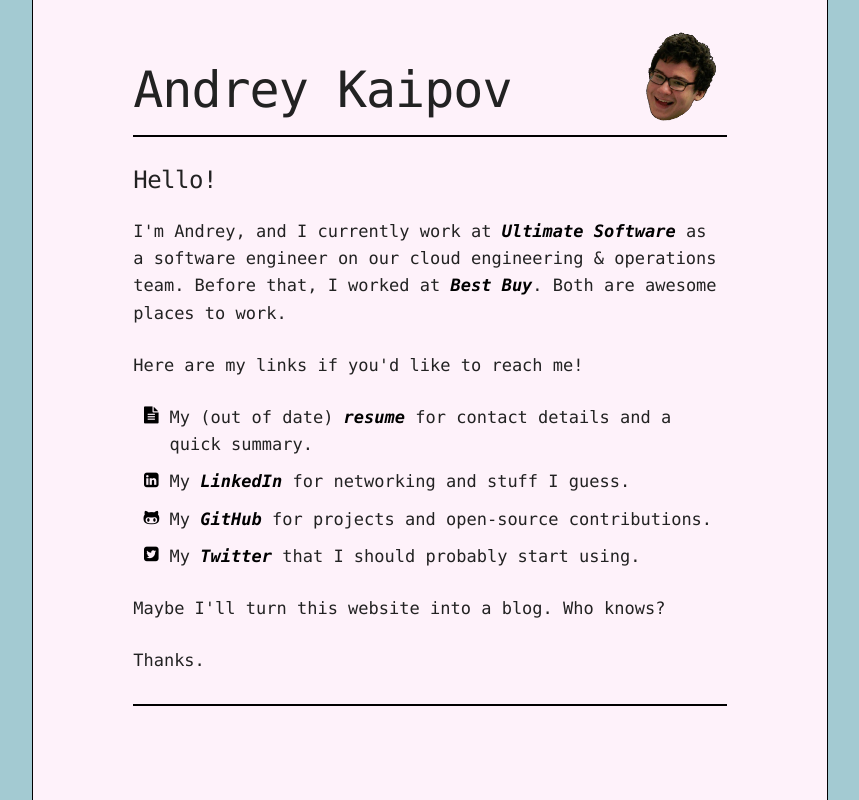
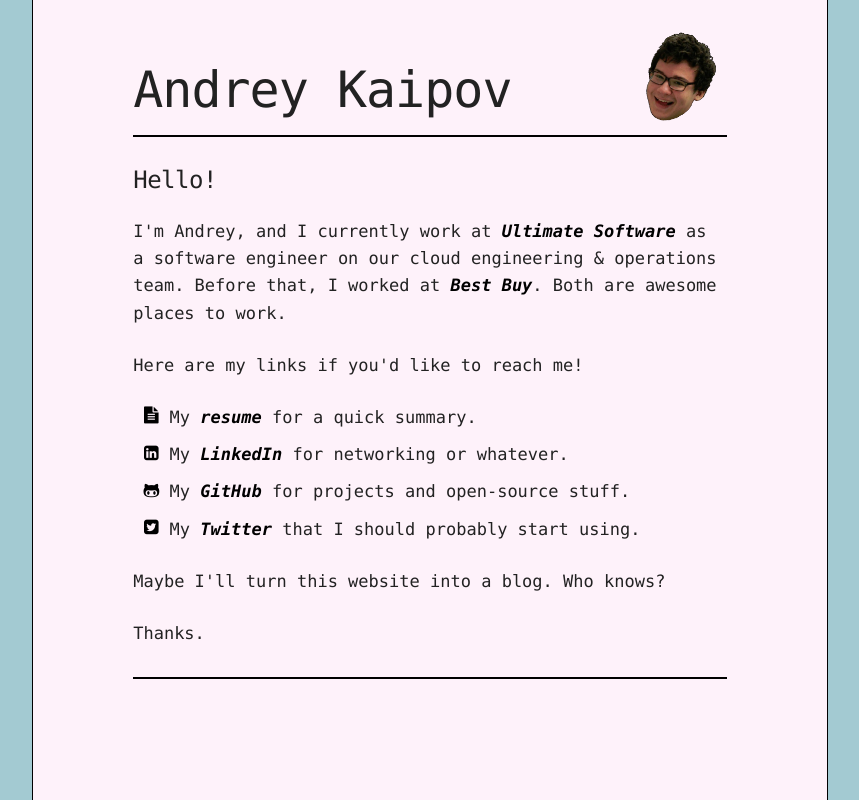
Before and after one commit to andreykaipov/andreykaipov.github.io, a plain HTML site: page index.html in a window 1280 px wide. Shown: the whole page, without its empty margins (210-1069 px from the left). Drawn offline with Linux system fonts and the light colour scheme.

Commit message:
update links and descriptions

```diff
--- a/index.html
+++ b/index.html
@@ -38,12 +38,12 @@
             <p>
               Here are my links if you'd like to reach me!
               <ul class='fa-ul'>
-                <li><i class="fa-li fa fa-file-text"></i> My (out of date) <a href="attachments/andrey-kaipov-resume.pdf">resume</a>
-                  for contact details and a quick summary.</li>
+                <li><i class="fa-li fa fa-file-text"></i> My <a href="attachments/andrey-kaipov-resume.pdf">resume</a>
+                  for a quick summary.</li>
                 <li><i class="fa-li fa fa-linkedin-square"></i> My <a href="https://linkedin.com/in/andrey-kaipov">LinkedIn</a>
-                  for networking and stuff I guess.</li>
+                  for networking or whatever.</li>
                 <li><i class="fa-li fa fa-github-alt"></i> My <a href="https://github.com/andreykaipov">GitHub</a>
-                  for projects and open-source contributions.</li>
+                  for projects and open-source stuff.</li>
                 <li><i class="fa-li fa fa-twitter-square"></i> My <a href="https://twitter.com/andreykaipov">Twitter</a>
                   that I should probably start using.</li>
               </ul>
```
